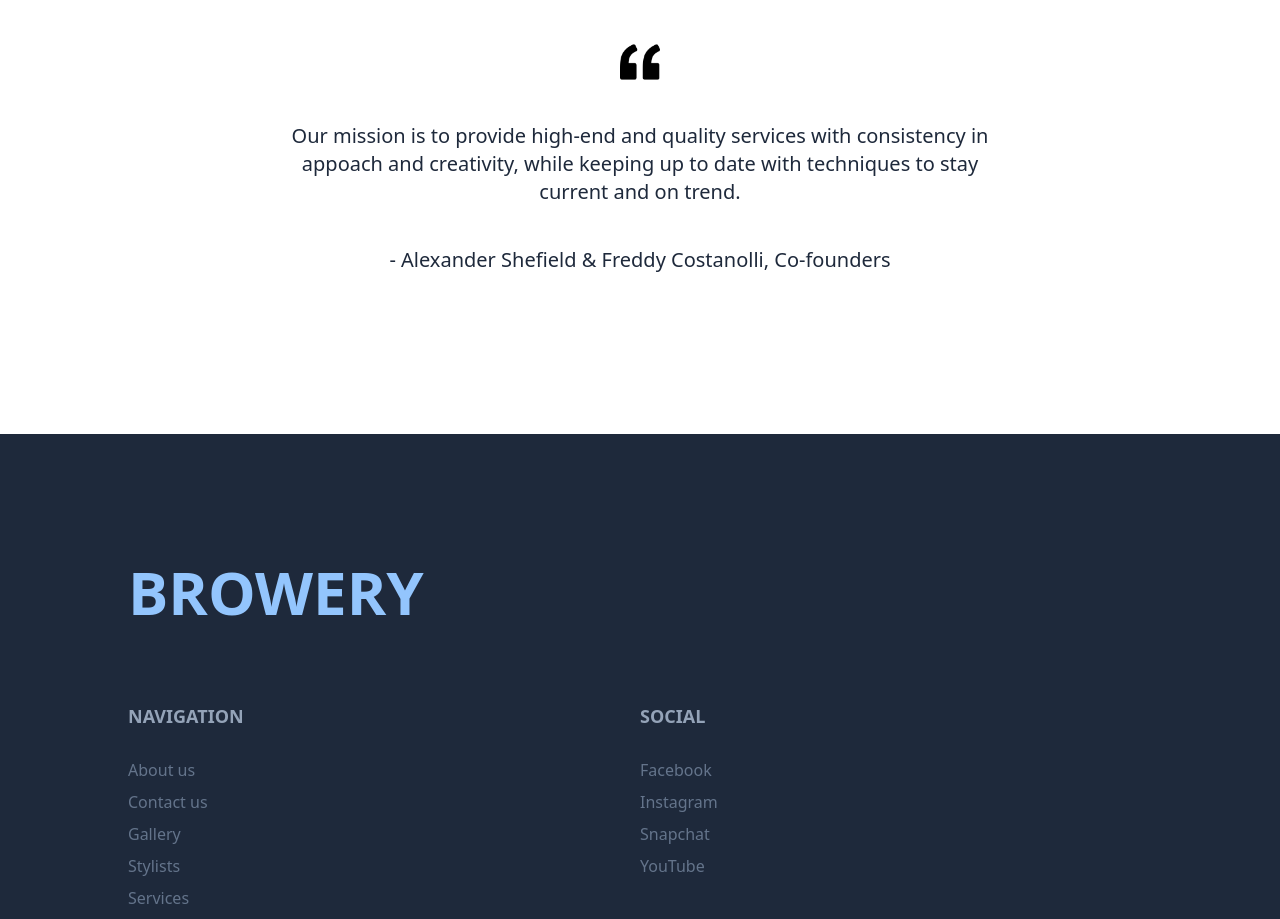
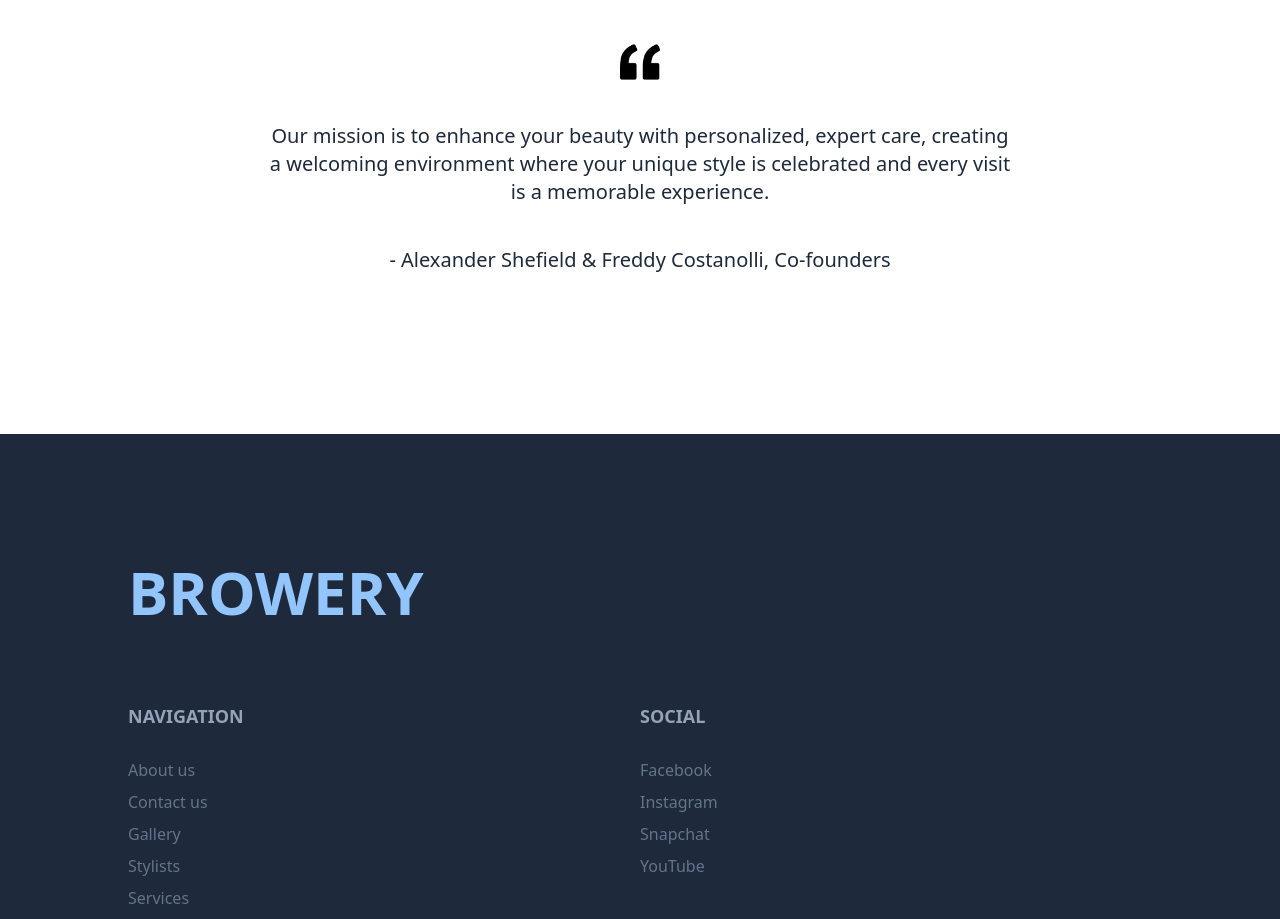
Before and after one commit to dmitrypersiyanov/beautystar, a Next.js app: page / in a window 1280 px wide. Shown: the part 7140-8059 px from the top of the page. Built offline with nearby package versions, Linux system fonts and the light colour scheme.

Commit message:
Modified mission statement

```diff
--- a/components/Mission.js
+++ b/components/Mission.js
@@ -11,9 +11,9 @@ const Mission = () => {
         priority={true}
       />
       <p className="text-xl text-slate-800 w-full lg:w-[750px] text-center font-light">
-        Our mission is to provide high-end and quality services with consistency
-        in appoach and creativity, while keeping up to date with techniques to
-        stay current and on trend.
+      Our mission is to enhance your beauty with personalized, expert care,
+            creating a welcoming environment where your unique style is
+            celebrated and every visit is a memorable experience.
       </p>
       <h3 className="text-xl text-slate-800 text-center w-full lg:w-[650px]">
         - Alexander Shefield & Freddy Costanolli, Co-founders
```
